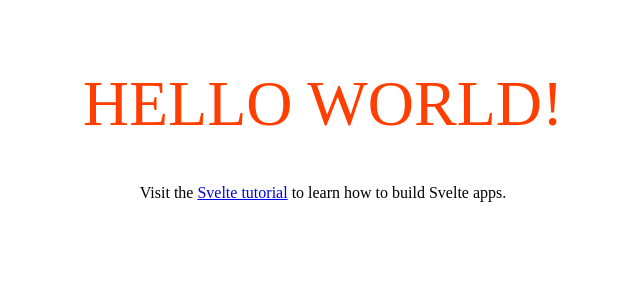
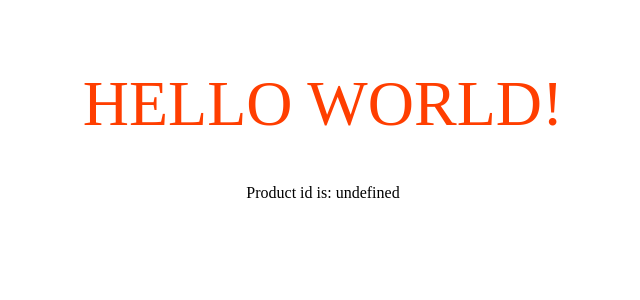
Before and after one commit to udit-329/rapyd-hackathon, a Svelte app in the folder widget/: page / in a window 1280 px wide. Shown: the top 300 px of the page, without its empty margins (317-957 px from the left). Built offline with nearby package versions, Linux system fonts and the light colour scheme.

Commit message:
✨ Pass Product id to Svelte

```diff
--- a/widget/package.json
+++ b/widget/package.json
@@ -11,6 +11,7 @@
   "devDependencies": {
     "@rollup/plugin-commonjs": "^17.0.0",
     "@rollup/plugin-node-resolve": "^11.0.0",
+    "@rollup/plugin-replace": "^2.4.2",
     "@rollup/plugin-typescript": "^8.0.0",
     "@tsconfig/svelte": "^2.0.0",
     "@types/rimraf": "^3",
--- a/widget/rollup.config.js
+++ b/widget/rollup.config.js
@@ -5,8 +5,13 @@ import livereload from "rollup-plugin-livereload";
 import { terser } from "rollup-plugin-terser";
 import sveltePreprocess from "svelte-preprocess";
 import typescript from "@rollup/plugin-typescript";
+import replace from "@rollup/plugin-replace";
 
 const production = !process.env.ROLLUP_WATCH;
+const _id = process.env._id;
+
+if (!_id)
+  throw "Error! You must pass a product id. \nEx. `_id=60c552933dd7133a64b4248b yarn build`\n";
 
 function serve() {
   let server;
@@ -50,6 +55,13 @@ export default {
       },
       emitCss: false,
     }),
+    replace({
+      process: JSON.stringify({
+        env: {
+          _id,
+        },
+      }),
+    }),
     resolve({
       browser: true,
       dedupe: ["svelte"],
--- a/widget/src/App.svelte
+++ b/widget/src/App.svelte
@@ -1,12 +1,12 @@
 <script lang="ts">
   export let name: string;
+  export let _id: string;
 </script>
 
 <div>
   <h1>Hello {name}!</h1>
   <p>
-    Visit the <a href="https://svelte.dev/tutorial">Svelte tutorial</a> to learn
-    how to build Svelte apps.
+    Product id is: {_id}
   </p>
 </div>
 
--- a/widget/src/main.ts
+++ b/widget/src/main.ts
@@ -4,5 +4,6 @@ export default new App({
   target: document.querySelector("#rapyd"),
   props: {
     name: "world",
+    _id: process.env._id,
   },
 });
```
Also changed, not shown: 2 other files (tests, documents, lock files or other folders).
